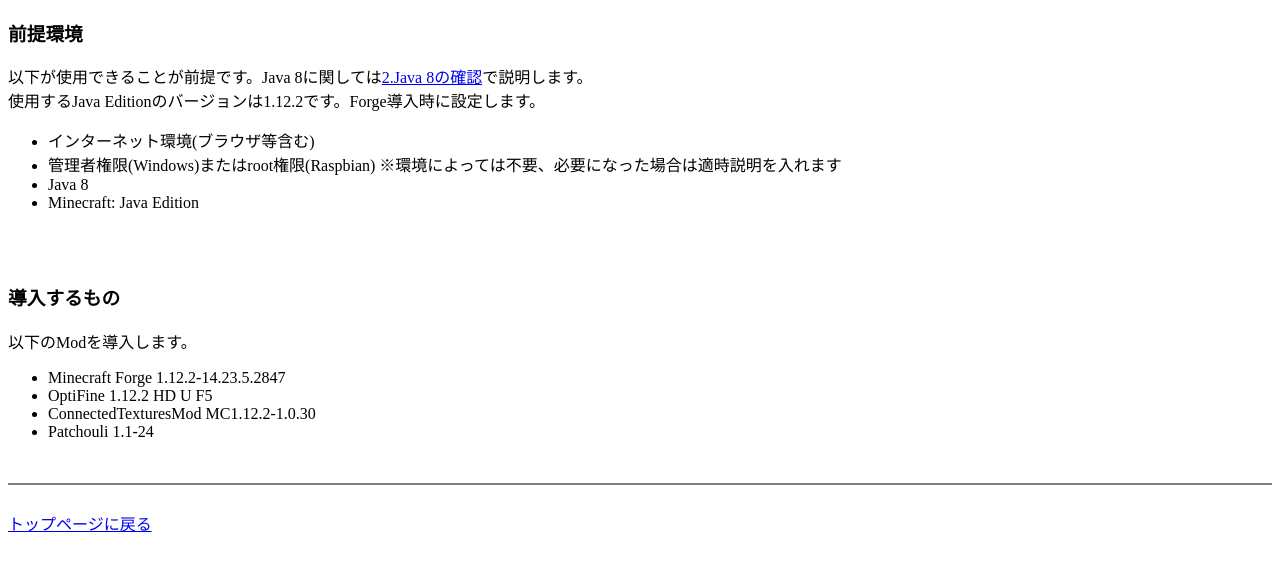
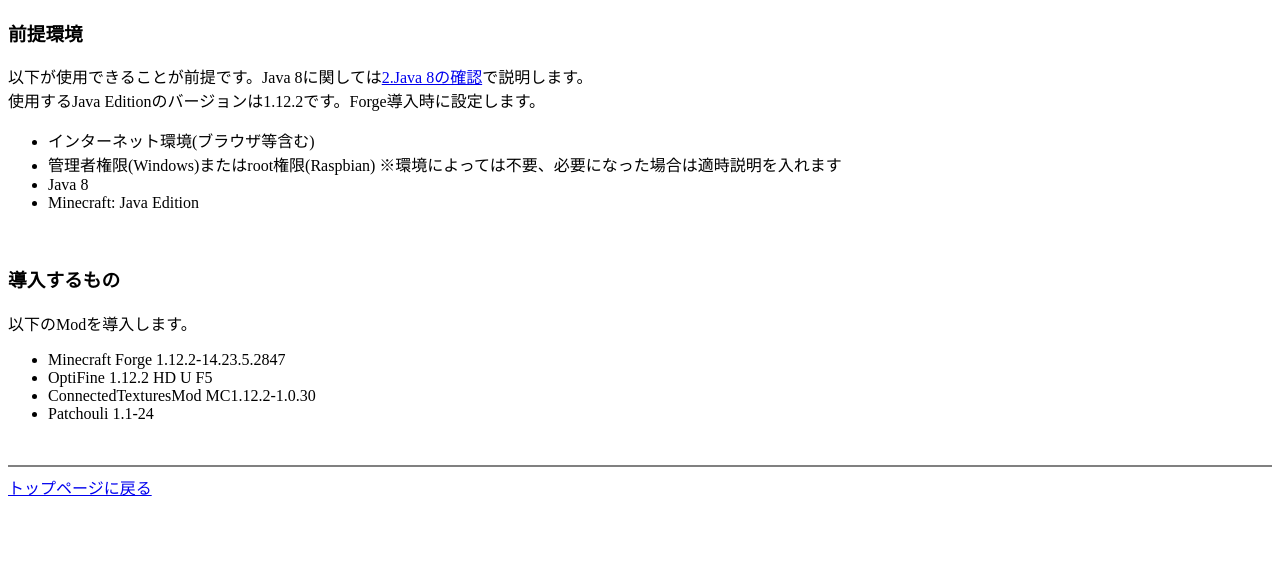
Before and after one commit to CrystalAlpha358/minecraft, a plain HTML site: page first.html in a window 1280 px wide. Drawn offline with Linux system fonts and the light colour scheme.

Commit message:
Update first.html

```diff
--- a/first.html
+++ b/first.html
@@ -23,7 +23,7 @@
 				<li>Minecraft: Java Edition<br>
 			</ul>
 		</nav>
-		<br><br>
+		<br>
 		<h3>導入するもの</h3>
 		以下のModを導入します。<br>
 		<nav>
@@ -35,7 +35,7 @@
 			</ul>
 		</nav>
 		<br>
-		<hr><br>
+		<hr>
 		<a href="index.html">トップページに戻る</a>
 	</body>
 </html>
```
